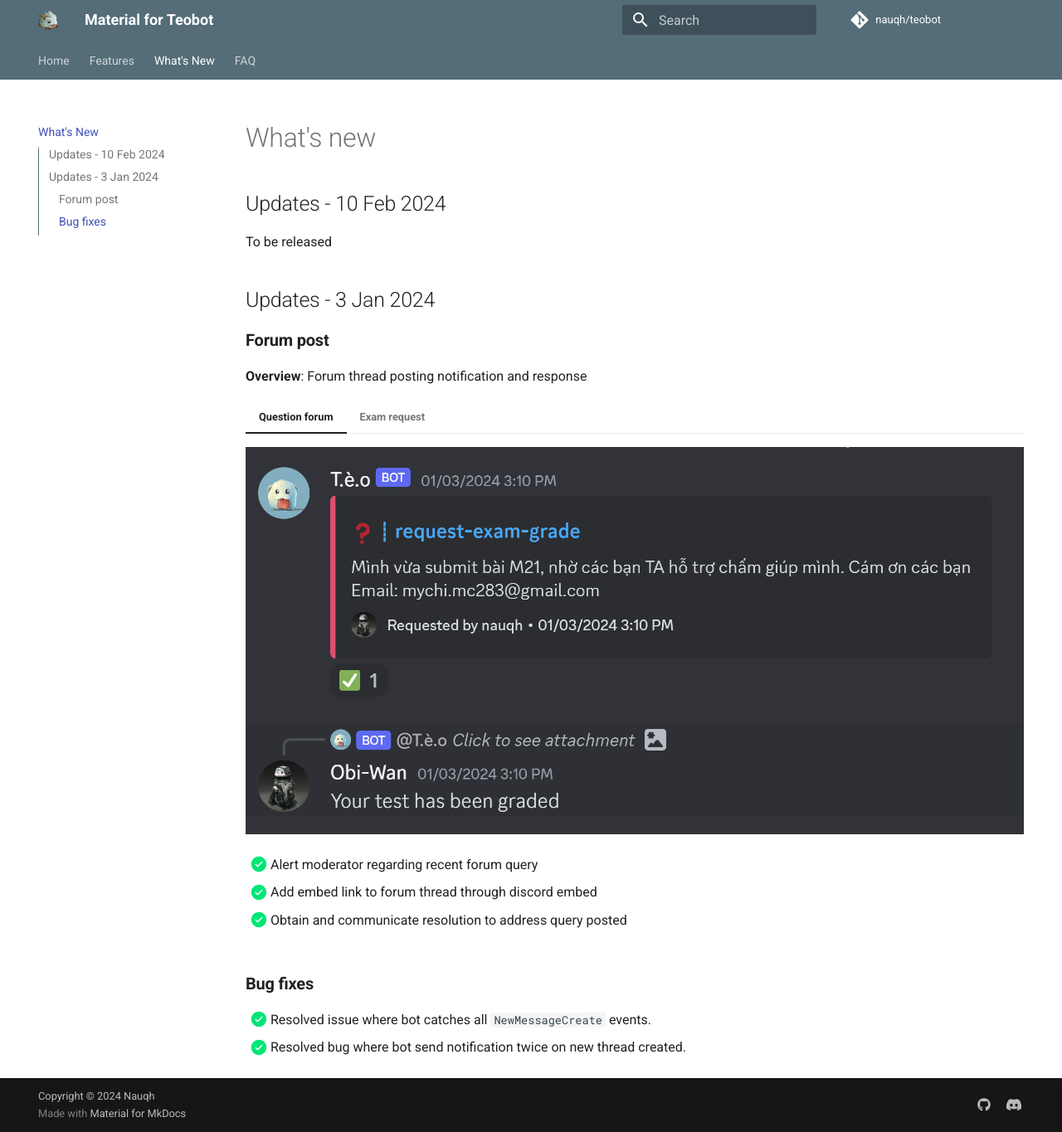
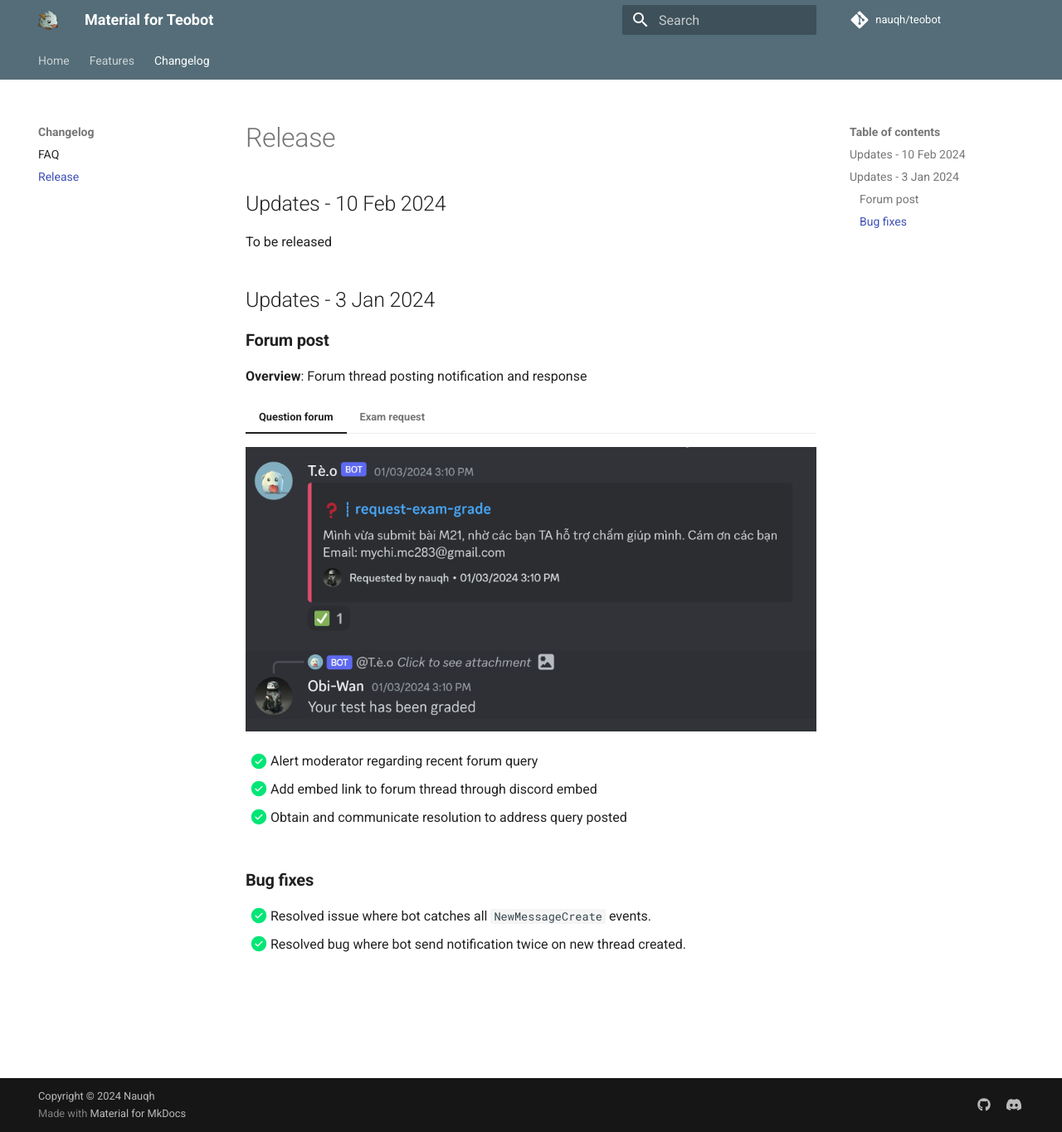
Before and after one commit to nauqh/teodocs, an MkDocs documentation site: the page built from docs/changelog/release.md, in a window 1280 px wide and 1365 px high. Shown: the whole window at 83% size. Built offline with MkDocs 1.6.1 and Material for MkDocs 9.7.7, drawn with Linux system fonts in a browser that asks for light colours; comment, search, counter and statistics services are not loaded.

Commit message:
refactor(Input): edit prompt

```diff
--- a/docs/release.md
+++ b/docs/changelog/release.md
@@ -1,4 +1,4 @@
-# What's new
+# Release
 
 ## Updates - 10 Feb 2024
 
@@ -11,7 +11,7 @@ To be released
 
 === "Question forum"
 
-    ![Music](assets/exam.png)
+    ![Music](../assets/exam.png)
 
     - [x] Alert moderator regarding recent forum query
     - [x] Add embed link to forum thread through discord embed
@@ -19,7 +19,7 @@ To be released
 
 === "Exam request"
 
-    ![Music](assets/dm.png)
+    ![Music](../assets/dm.png)
 
     - [x] Notify and embed link to exam platform
 
--- a/mkdocs.yml
+++ b/mkdocs.yml
@@ -7,8 +7,6 @@ theme:
     name: material
     features:
         - navigation.tabs
-        - navigation.sections
-        - toc.integrate
         - navigation.top
         - search.suggest
         - search.highlight
@@ -26,12 +24,6 @@ extra:
           link: https://github.com/nauqh
         - icon: fontawesome/brands/discord
           link: https://discord.gg/DQ9QBM6HFW
-
-nav:
-    - Home: index.md
-    - Features: features.md
-    - What's New: release.md
-    - FAQ: faq.md
 
 markdown_extensions:
     - pymdownx.inlinehilite
```
Also changed, not shown: docs/features.md (+4 -0 lines), docs/index.md (+6 -0 lines), docs/changelog/faq.md (renamed from docs/faq.md).
